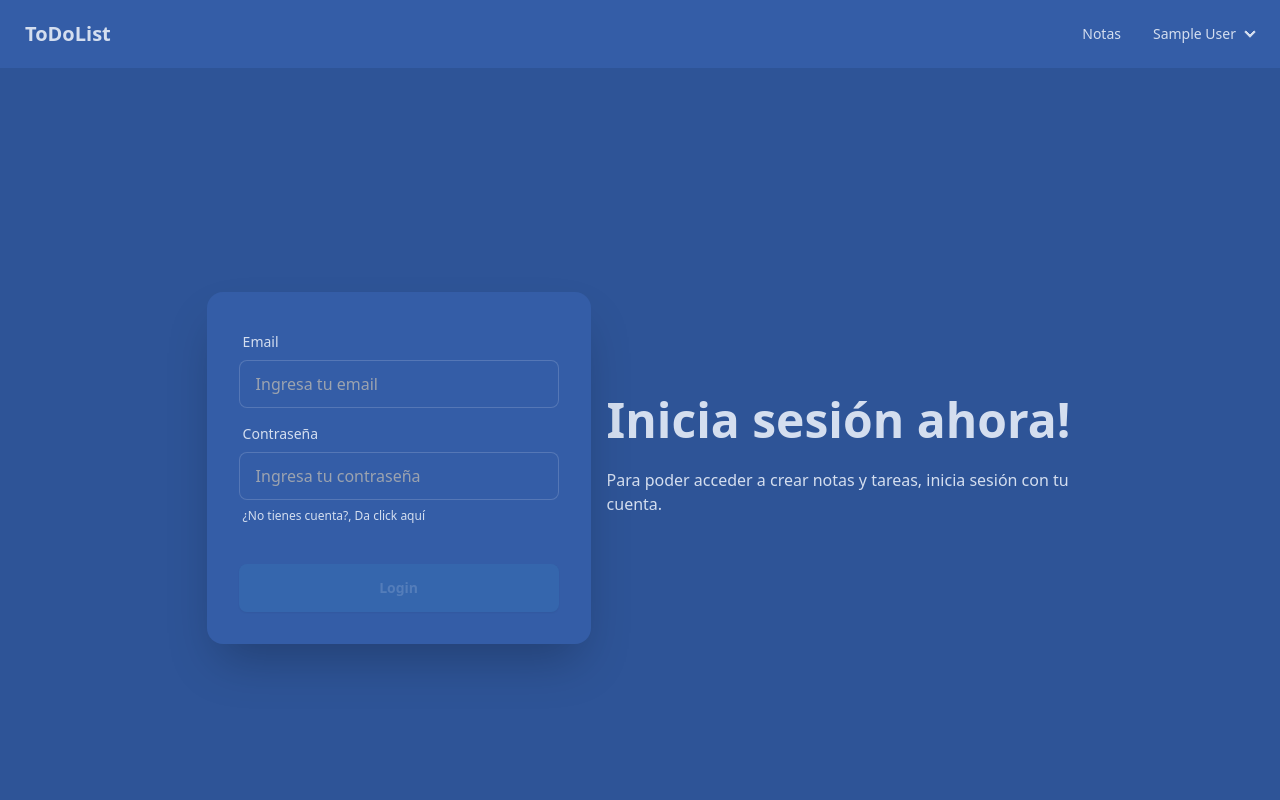
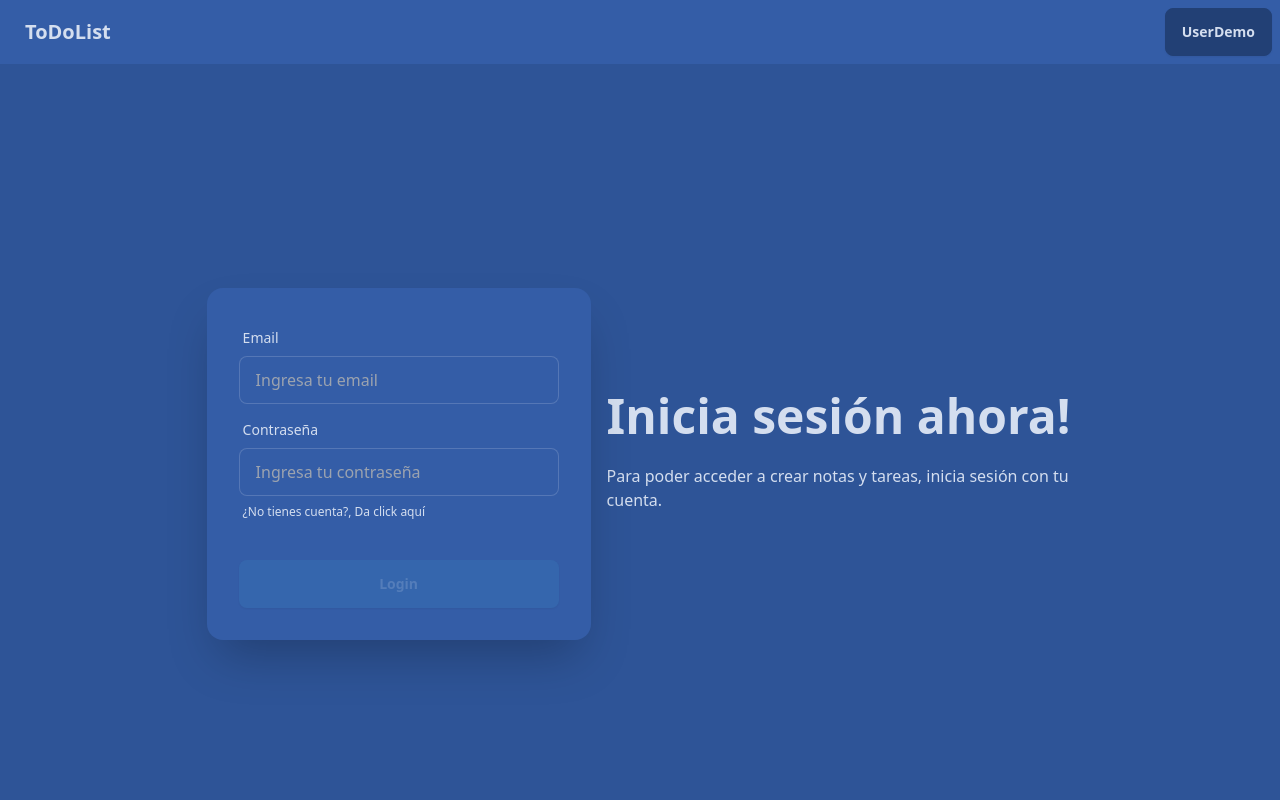
Before and after one commit to iamitsily/ToDoList-ui, an Angular app: page /user/login in a window 1280 px wide. Shown: the top 800 px of the page. Built offline with nearby package versions, Linux system fonts and the light colour scheme; sample sign-in values are in the browser's storage.

Commit message:
[yahir]fixLogin

```diff
--- a/src/app/shared/components/navbar/navbar.component.html
+++ b/src/app/shared/components/navbar/navbar.component.html
@@ -4,7 +4,11 @@
   </div>
   <div class="flex-none">
     <ul class="menu menu-horizontal px-1">
-      <li *ngIf="isAuthenticated"><a routerLink="/notes">Notas</a></li>
+      <!-- Mostrar solo si el usuario está autenticado -->
+      <li *ngIf="isAuthenticated">
+        <a routerLink="/notes">Notas</a>
+      </li>
+      <!-- Mostrar el menú desplegable con el nombre del usuario -->
       <li *ngIf="isAuthenticated">
         <details>
           <summary>{{ userName }}</summary>
@@ -15,6 +19,13 @@
         </details>
       </li>
     </ul>
-    <button class="btn btn-xs sm:btn-sm md:btn-md btn btn-active" *ngIf="!isAuthenticated" routerLink="/user" (click)="userDemo()" [disabled]="isSubmitting">UserDemo</button>
+    <!-- Mostrar botón de UserDemo si no está autenticado -->
+    <button class="btn btn-xs sm:btn-sm md:btn-md btn btn-active"
+            *ngIf="!isAuthenticated"
+            routerLink="/user"
+            (click)="userDemo()"
+            [disabled]="isSubmitting">
+      UserDemo
+    </button>
   </div>
 </div>
--- a/src/app/shared/components/navbar/navbar.component.ts
+++ b/src/app/shared/components/navbar/navbar.component.ts
@@ -16,14 +16,15 @@ export class NavbarComponent implements OnInit {
   constructor(private authService: AuthService, private router: Router) {}
 
   ngOnInit(): void {
-    this.isAuthenticated = this.authService.isAuthenticated();
-
-    if (this.isAuthenticated) {
-      const user = this.authService.getUser();
-      this.authService.currentUser.subscribe((user) => {
-        this.userName = user.name;
-      });
-    }
+    // Suscribirse a cambios en el estado del usuario
+    this.authService.currentUser.subscribe((user) => {
+      this.isAuthenticated = !!user; // Si hay un usuario, está autenticado
+      if (this.isAuthenticated) {
+        this.userName = user.name; // Actualizar el nombre del usuario
+      } else {
+        this.userName = ''; // Resetear el nombre si no hay usuario
+      }
+    });
   }
 
   userDemo(){
--- a/src/app/user/components/login/login.component.ts
+++ b/src/app/user/components/login/login.component.ts
@@ -1,4 +1,4 @@
-import { Component, ViewChild } from '@angular/core';
+import { Component, ViewChild, OnInit } from '@angular/core';
 import { AuthService } from '../../../core/services/auth.service';
 import { Router } from '@angular/router';
 import { FormBuilder, FormGroup, Validators } from '@angular/forms';
@@ -20,6 +20,10 @@ export class LoginComponent {
       email: ['', [Validators.required, Validators.email]],
       password: ['', Validators.required]
     });
+  }
+
+  ngOnInit() {
+    this.authService.logout();
   }
 
   onSubmit() {
```
